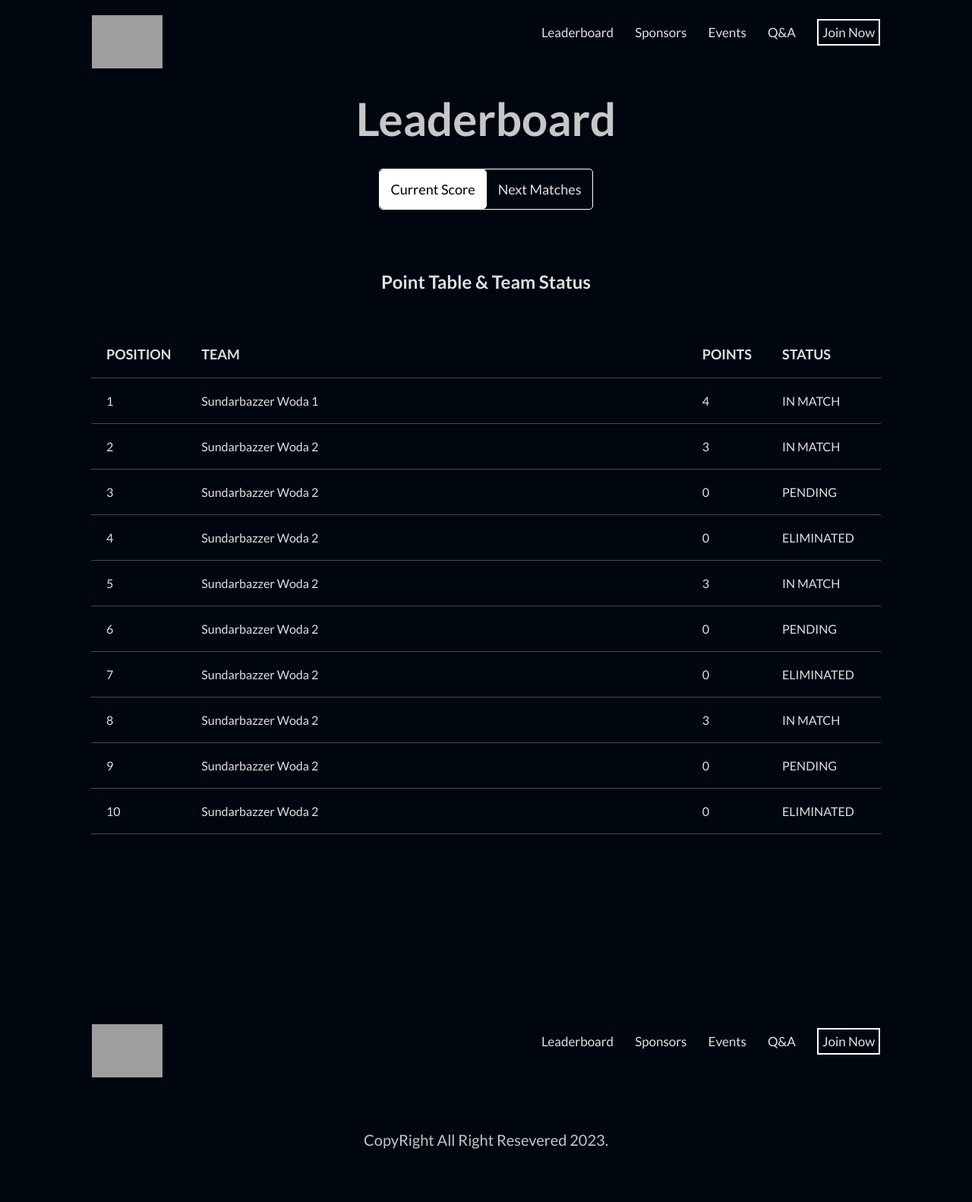
After one commit to anilSysBit/SundarbazzerSports, a Django app: page /leaderboard/ in a window 1280 px wide. The commit adds this page. Shown: the whole page at 76% size. Run offline with Django 4.2, Linux system fonts and the light colour scheme; some libraries are stand-ins or nearby versions; grey boxes are pictures that could not be loaded.

Commit message:
Leaderboard Point Table Made

```diff
--- /dev/null
+++ b/sportsApp/templates/leaderboard/leaderboard.html
@@ -0,0 +1,56 @@
+{% extends 'index.html' %}
+
+
+
+{% block content %}
+<div class="leaderboard_container">
+    <div class="size_manager">
+        <h1>Leaderboard</h1>
+        <div class="toggle_box">
+            <div class="options">
+                <a class="active" onclick="toggleActive(0)">Current Score</a>
+                <a onclick="toggleActive(1)">Next Matches</a>
+            </div>
+        </div>
+        <div class="leaderboard_details">
+            <div class="table" id="pointTable">
+                {% include './pointTable.html' %}
+            </div>
+            <div class="table" id="tieSheet" style="display: none;">
+                {% include './tieSheet.html' %}
+            </div>
+        </div>
+    </div>
+</div>
+
+
+
+
+
+<script>
+    function toggleActive(index) {
+        const options = document.querySelectorAll('.options a');
+    const tables = document.querySelectorAll('.leaderboard_details .table');
+
+    // Remove 'active' class from all <a> elements
+    options.forEach((option) => {
+        option.classList.remove('active');
+    });
+
+    // Add 'active' class to the clicked <a> element
+    options[index].classList.add('active');
+
+    // Hide all tables
+    tables.forEach((table) => {
+        table.style.display = 'none';
+    });
+
+    // Show the corresponding table based on the clicked <a> element
+    if (index === 0) {
+        document.getElementById('pointTable').style.display = 'block';
+    } else if (index === 1) {
+        document.getElementById('tieSheet').style.display = 'block';
+    }
+}
+</script>
+{% endblock content %}
--- /dev/null
+++ b/sportsApp/templates/leaderboard/pointTable.html
@@ -0,0 +1,85 @@
+<div class="point_table_container">
+    <h2>Point Table & Team Status</h2>
+    <div class="size_manager">
+        <div class="team_table">
+            <table>
+                <thead>
+                    <tr>
+                        <th>POSITION</th>
+                        <th>TEAM</th>
+                        <th>POINTS</th>
+                        <th>STATUS</th>
+                    </tr>
+                </thead>
+                <tbody>
+                    <tr>
+                        <td>1</td>
+                        <td>Sundarbazzer Woda 1</td>
+                        <td>4</td>
+                        <td>IN MATCH</td>
+                    </tr>
+                    <tr>
+                        <td>2</td>
+                        <td>Sundarbazzer Woda 2</td>
+                        <td>3</td>
+                        <td>IN MATCH</td>
+                    </tr>
+
+                    <tr>
+                        <td>3</td>
+                        <td>Sundarbazzer Woda 2</td>
+                        <td>0</td>
+                        <td>PENDING</td>
+                    </tr>
+
+                    <tr>
+                        <td>4</td>
+                        <td>Sundarbazzer Woda 2</td>
+                        <td>0</td>
+                        <td>ELIMINATED</td>
+                    </tr>
+                    <tr>
+                        <td>5</td>
+                        <td>Sundarbazzer Woda 2</td>
+                        <td>3</td>
+                        <td>IN MATCH</td>
+                    </tr>
+
+                    <tr>
+                        <td>6</td>
+                        <td>Sundarbazzer Woda 2</td>
+                        <td>0</td>
+                        <td>PENDING</td>
+                    </tr>
+
+                    <tr>
+                        <td>7</td>
+                        <td>Sundarbazzer Woda 2</td>
+                        <td>0</td>
+                        <td>ELIMINATED</td>
+                    </tr>
+                    <tr>
+                        <td>8</td>
+                        <td>Sundarbazzer Woda 2</td>
+                        <td>3</td>
+                        <td>IN MATCH</td>
+                    </tr>
+
+                    <tr>
+                        <td>9</td>
+                        <td>Sundarbazzer Woda 2</td>
+                        <td>0</td>
+                        <td>PENDING</td>
+                    </tr>
+
+                    <tr>
+                        <td>10</td>
+                        <td>Sundarbazzer Woda 2</td>
+                        <td>0</td>
+                        <td>ELIMINATED</td>
+                    </tr>
+                </tbody>
+            </table>
+        </div>
+    </div>
+</div>
--- /dev/null
+++ b/sportsApp/templates/leaderboard/tieSheet.html
@@ -0,0 +1,3 @@
+<div class="tie_sheet_container">
+    <h2>Tie Sheet</h2>
+</div>
--- a/sportsApp/urls.py
+++ b/sportsApp/urls.py
@@ -2,5 +2,6 @@ from django.urls import path,include
 from . import views
 
 urlpatterns = [
-    path('',views.index)
+    path('',views.index),
+    path('leaderboard/',views.leaderboard,name='leaderboardP'),
 ]
--- a/sportsApp/views.py
+++ b/sportsApp/views.py
@@ -4,3 +4,7 @@ from django.shortcuts import HttpResponse
 # Create your views here.
 def index(request):
     return render(request,'main.html')
+
+
+def leaderboard(request):
+    return render(request,'./leaderboard/leaderboard.html')
--- a/static/styles/main.css
+++ b/static/styles/main.css
@@ -290,6 +290,69 @@ nav .part3 {
   display: block;
 }
 
+.leaderboard_container .size_manager h1 {
+  text-align: center;
+  margin-top: 30px;
+  font-size: 60px;
+}
+.leaderboard_container .size_manager .toggle_box {
+  padding: 30px;
+  display: flex;
+  place-content: center;
+}
+.leaderboard_container .size_manager .toggle_box .options {
+  border: 1px solid white;
+  border-radius: 5px;
+  display: flex;
+}
+.leaderboard_container .size_manager .toggle_box .options a {
+  font-size: 18px;
+  padding: 15px;
+  cursor: pointer;
+}
+.leaderboard_container .size_manager .toggle_box .options .active {
+  background-color: white;
+  color: black;
+  border-radius: 5px;
+}
+
+.point_table_container {
+  padding-bottom: 150px;
+  width: 100%;
+  margin-top: 50px;
+}
+.point_table_container h2 {
+  text-align: center;
+}
+.point_table_container .size_manager {
+  padding: 100px;
+  padding-top: 50px;
+}
+.point_table_container .size_manager .team_table table {
+  border-collapse: collapse;
+  width: 100%;
+}
+.point_table_container .size_manager .team_table table td, .point_table_container .size_manager .team_table table th {
+  border-bottom: 1px solid rgb(73, 73, 73);
+  text-align: left;
+  padding: 20px;
+}
+.point_table_container .size_manager .team_table table tr td:first-child {
+  width: 100px;
+}
+.point_table_container .size_manager .team_table table tr td:nth-child(3) {
+  width: 100px;
+}
+.point_table_container .size_manager .team_table table tr td:last-child {
+  width: 150px;
+}
+.point_table_container .size_manager .team_table table thead {
+  font-size: 18px;
+}
+.point_table_container .size_manager .team_table table tbody {
+  font-size: 16px;
+}
+
 @media screen and (max-width: 800px) {
   p {
     font-size: 18px;
--- a/static/styles/main.scss
+++ b/static/styles/main.scss
@@ -335,6 +335,93 @@ nav {
   }
 
 
+
+
+  // leaderboard
+
+  .leaderboard_container{
+    .size_manager{
+      h1{
+        text-align: center;
+        margin-top: 30px;
+        font-size: 60px;
+      }
+
+      .toggle_box{
+        padding: 30px;
+        display: flex;
+        place-content: center;
+        .options{
+          border: 1px solid white;
+          border-radius: 5px;
+          display: flex;
+          // padding: 10px;
+
+          a{
+            font-size: 18px;
+            // border:  1px solid white;
+            padding: 15px;
+            cursor: pointer;
+          }
+          .active{
+            background-color: white;
+            color: black;
+            border-radius: 5px;
+          }
+        }
+      }
+    }
+  }
+
+  .point_table_container{
+    padding-bottom: 150px;
+    width: 100%;
+    margin-top: 50px;
+    h2{
+      text-align: center;
+    }
+    .size_manager{
+      padding: 100px;
+      padding-top: 50px;
+
+      .team_table{
+        table{
+          border-collapse: collapse;
+          width: 100%;
+          td, th {
+            // border: 1px solid #dddddd;
+            border-bottom: 1px solid rgb(73, 73, 73);
+            text-align: left;
+            padding: 20px;
+          }
+          tr{
+            td{
+              &:first-child{
+                width: 100px;
+              }
+              &:nth-child(3){
+                width: 100px;
+              }
+              &:last-child{
+                width: 150px;
+              }
+            }
+          }
+          thead{
+            font-size: 18px;
+          }
+          tbody{
+            font-size: 16px;
+          }
+
+        }
+      }
+    }
+  }
+
+  .tie_sheet_container{
+
+  }
 @media screen and (max-width: 800px) {
     p{
         font-size: 18px;
```
Also changed, not shown: 1 other file.
